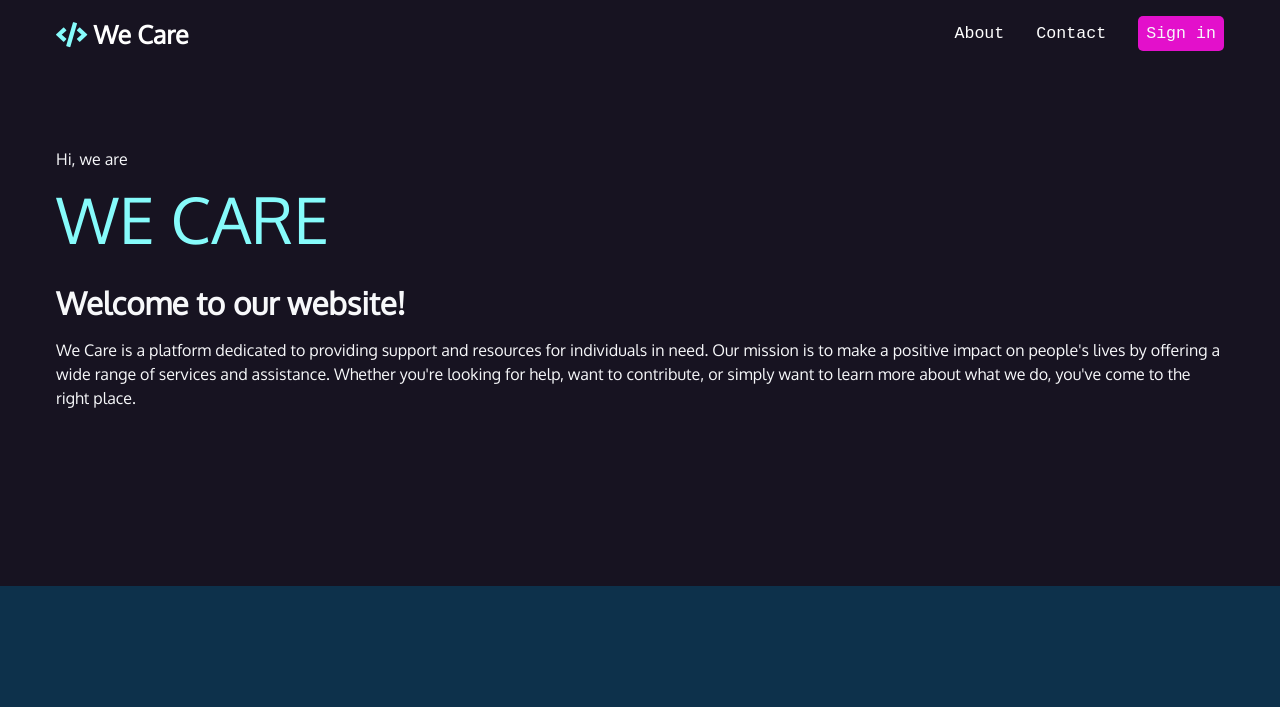
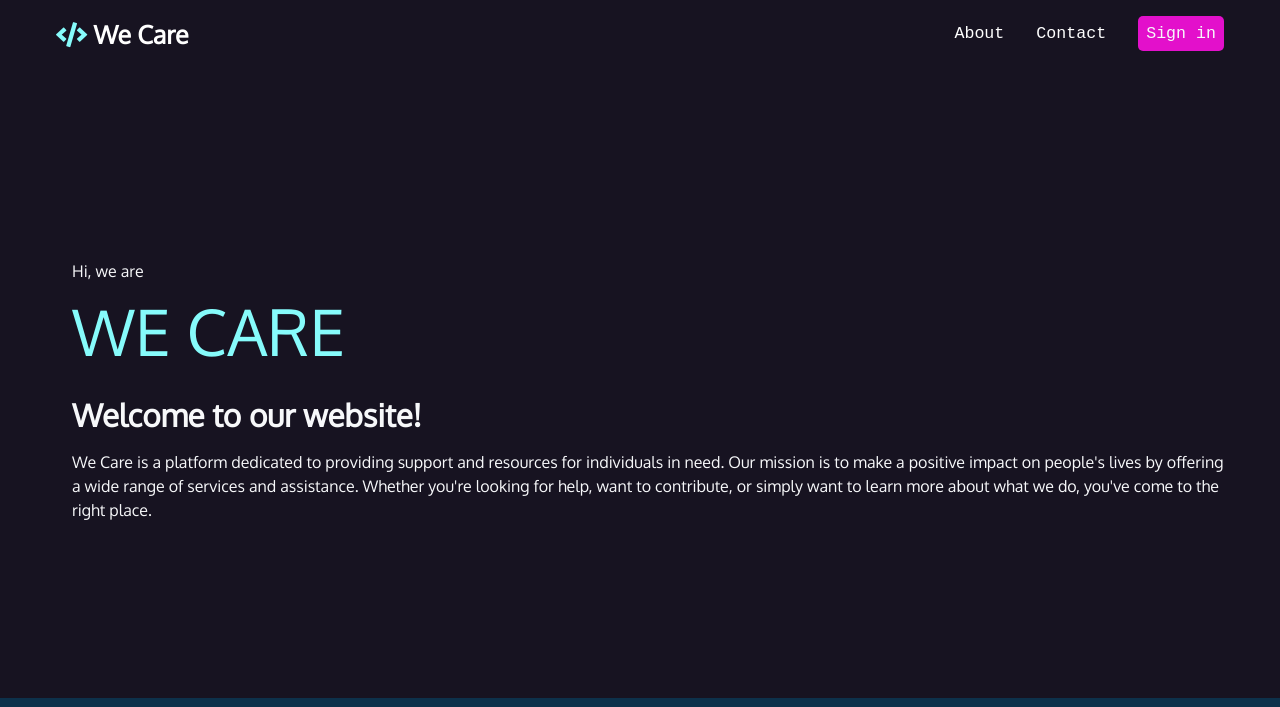
Before and after one commit to Krmjn09/We_Care, a plain HTML site: page about us/article.html in a window 1280 px wide. Shown: the top 707 px of the page. Drawn offline with Linux system fonts and the light colour scheme; a web font is replaced by a local one.

Commit message:
changes commited

```diff
--- a/about us/style.css
+++ b/about us/style.css
@@ -51,7 +51,7 @@ img{
     width: 100%;
 }
 #intro{
-    padding: 4rem 1rem 10rem 1rem;
+    padding: 11rem 1rem 10rem 2rem;
     margin: 0 auto;
     max-width: 1200px;
 
```
